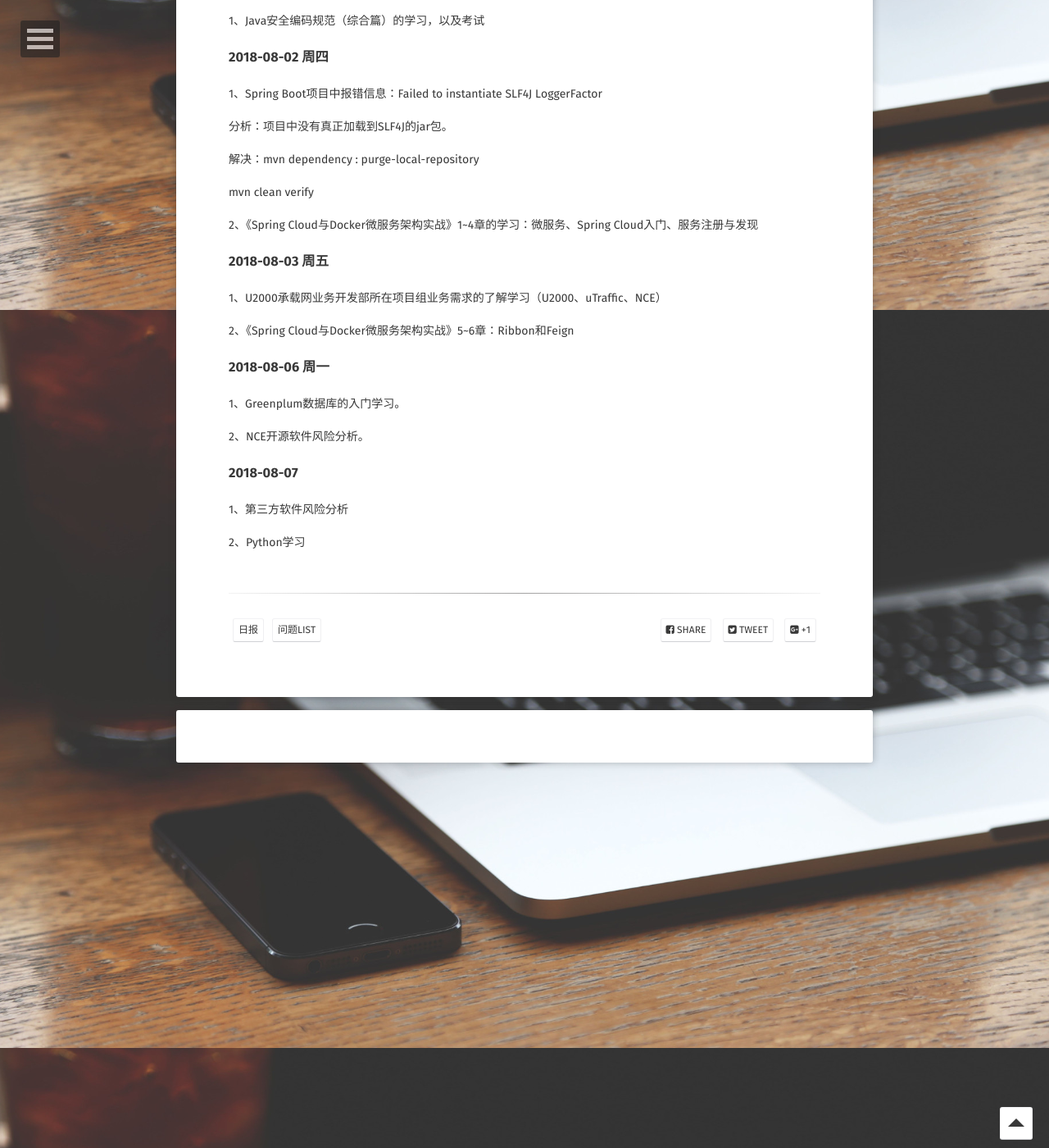
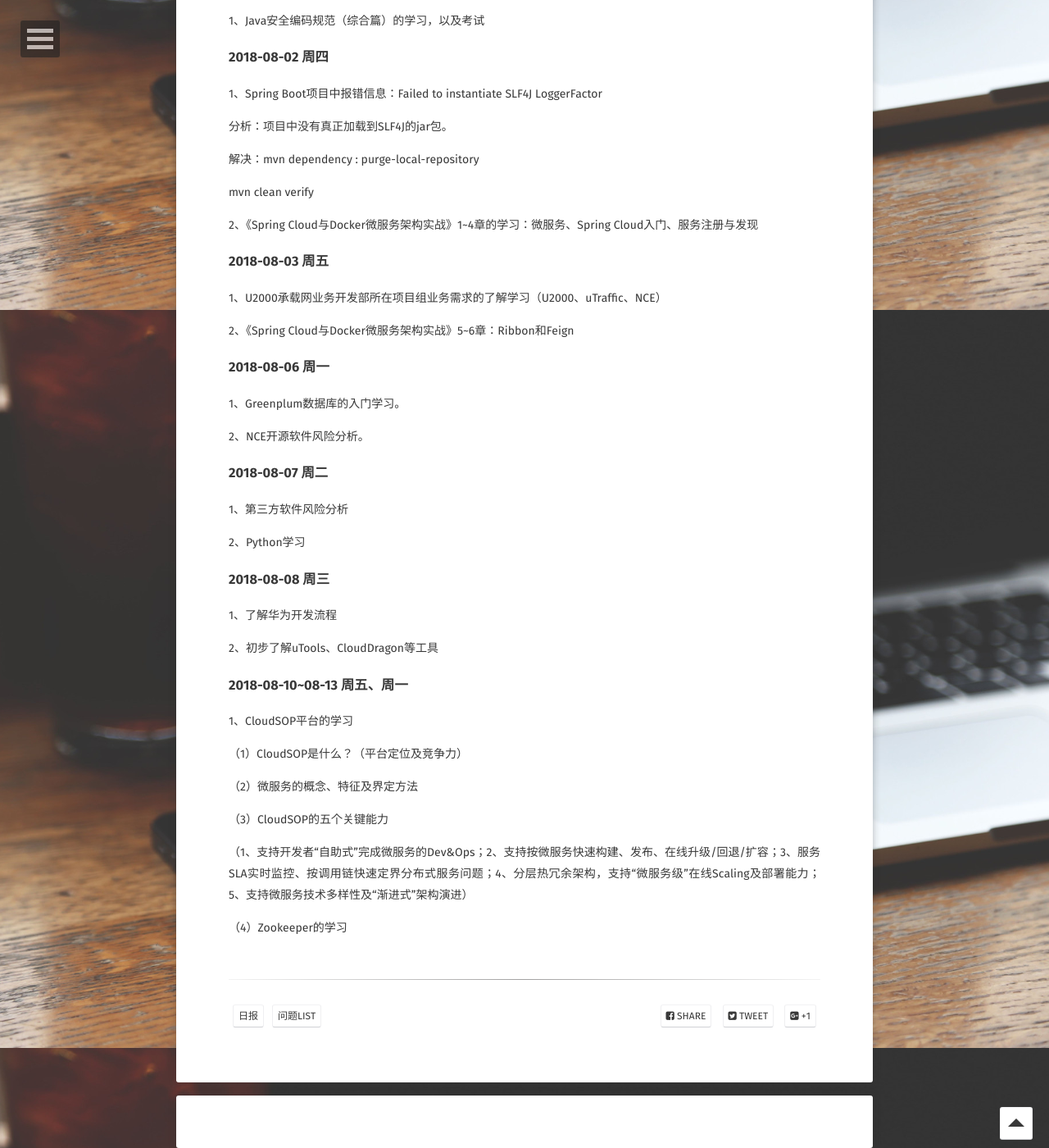
Before and after one commit to xzping/xzping.github.io, a Jekyll site: the page built from _posts/2018-07-24-华为周报（一）.md, in a window 1280 px wide and 1400 px high, scrolled down 2322 px. Shown: the whole window at 82% size. Built offline with Jekyll 4.4.1, drawn with Linux system fonts in a browser that asks for light colours; some web fonts are replaced; comment, search, counter and statistics services are not loaded.

Commit message:
8\10\13 DAILY

```diff
--- a/_posts/2018-07-24-华为周报（一）.md
+++ b/_posts/2018-07-24-华为周报（一）.md
@@ -114,7 +114,25 @@ mvn clean verify
 
 2、NCE开源软件风险分析。
 
-### 2018-08-07
+### 2018-08-07 周二
 1、第三方软件风险分析
 
 2、Python学习
+
+### 2018-08-08 周三
+1、了解华为开发流程
+
+2、初步了解uTools、CloudDragon等工具
+
+### 2018-08-10~08-13 周五、周一
+1、CloudSOP平台的学习
+
+（1）CloudSOP是什么？（平台定位及竞争力）
+
+（2）微服务的概念、特征及界定方法
+
+（3）CloudSOP的五个关键能力
+
+（1、支持开发者“自助式”完成微服务的Dev&Ops；2、支持按微服务快速构建、发布、在线升级/回退/扩容；3、服务SLA实时监控、按调用链快速定界分布式服务问题；4、分层热冗余架构，支持“微服务级”在线Scaling及部署能力；5、支持微服务技术多样性及“渐进式”架构演进）
+
+（4）Zookeeper的学习
```
Also changed, not shown: 1 other file.
